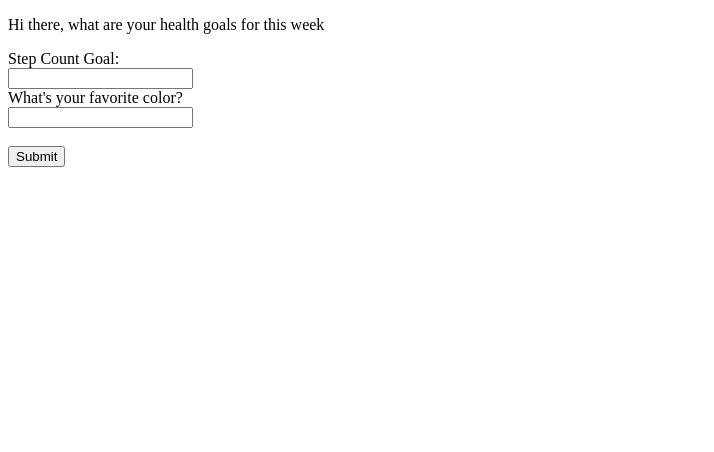
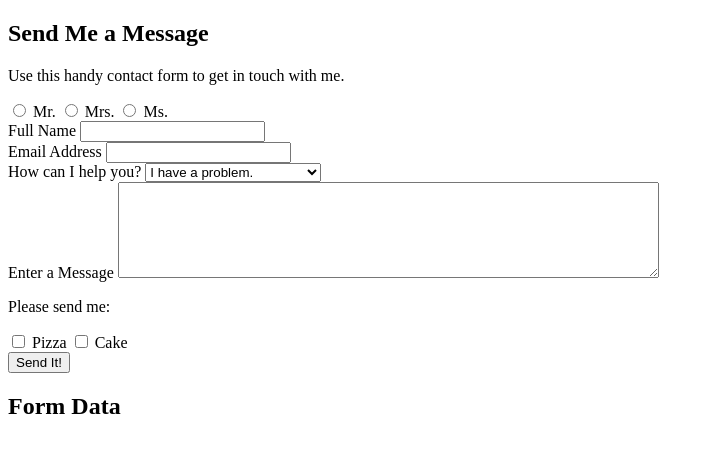
Before and after one commit to matthewdressa/Fitbit_pipeline, a plain HTML site: page index.html in a window 1280 px wide. Shown: the whole page, without its empty margins (0-714 px from the left). Drawn offline with Linux system fonts and the light colour scheme.

Commit message:
Added js file

```diff
--- /dev/null
+++ b/assets/js/data_grab.js
@@ -0,0 +1,19 @@
+function handleFormSubmit(event) {
+    event.preventDefault();
+
+    const data = new FormData(event.target);
+
+    const formJSON = Object.fromEntries(data.entries());
+
+    // for multi-selects, we need special handling
+    // formJSON.colors = data.getAll('colors');
+    formJSON.snacks = data.getAll('snacks');
+    // formJSON.snacks = data.getAll('snacks');
+    // formJSON.snacks = data.getAll('snacks');
+
+    const results = document.querySelector('.results pre');
+    results.innerText = JSON.stringify(formJSON, null, 2);
+  }
+
+  const form = document.querySelector('.contact-form');
+  form.addEventListener('submit', handleFormSubmit);
--- a/index.html
+++ b/index.html
@@ -5,19 +5,115 @@
     <meta name="viewport" content="width=device-width, initial-scale=1.0">
     <meta http-equiv="X-UA-Compatible" content="ie=edge">
     <title>HTML 5 Boilerplate</title>
-    <!-- <link rel="stylesheet" href="style.css"> -->
+
   </head>
-  <body>
+
+  <section class="contact-form">
+    <h1>Send Me a Message</h1>
+    <p>Use this handy contact form to get in touch with me.</p>
+
+    <form>
+      <div class="input-group">
+        <input id="salutation-mr" name="salutation" type="radio" value="Mr."/>
+        <label class="inline" for="salutation-mr">Mr.</label>
+
+        <input id="salutation-mrs" name="salutation" type="radio" value="Mrs."/>
+        <label class="inline" for="salutation-mrs">Mrs.</label>
+
+        <input id="salutation-ms" name="salutation" type="radio" value="Ms."/>
+        <label class="inline" for="salutation-ms">Ms.</label>
+      </div>
+
+      <div class="input-group">
+        <label for="name">Full Name</label>
+        <input id="name" name="name" type="text"/>
+      </div>
+
+      <div class="input-group">
+        <label for="email">Email Address</label>
+        <input id="email" name="email" type="email"/>
+      </div>
+
+      <div class="input-group">
+        <label for="subject">How can I help you?</label>
+        <select id="subject" name="subject">
+          <option>I have a problem.</option>
+          <option>I have a general question.</option>
+        </select>
+      </div>
+
+      <div class="input-group">
+        <label for="message">Enter a Message</label>
+        <textarea id="message" name="message" rows="6" cols="65"></textarea>
+      </div>
+
+      <div class="input-group">
+        <p class="group-label">Please send me:</p>
+        <input id="snacks-pizza" name="snacks" type="checkbox" value="pizza"/>
+        <label class="inline" for="snacks-pizza">Pizza</label>
+        <input id="snacks-cake" name="snacks" type="checkbox" value="cake"/>
+        <label class="inline" for="snacks-cake">Cake</label>
+      </div>
+      <input name="secret" type="hidden" value="1b3a9374-1a8e-434e-90ab-21aa7b9b80e7"/>
+      <button type="submit">Send It!</button>
+    </form>
+  </section>
+
+  <div class="results">
+    <h2>Form Data</h2>
+    <pre></pre>
+  </div>
+
+    </html>
+
+    <script src="assets/js/data_grab.js"></script>
+
+  </body>
+
+
+ <!-- <body>
+
+    <section>
       <p>Hi there, what are  your health goals for this week</p>
 
       <form>
-        <label for="fname">Step Count Goal:</label><br>
-        <input type="text" id="fname" name="fname"><br>
-        <label for="lname">What's your favorite color?</label><br>
-        <input type="text" id="lname" name="lname"></form><br>
+        <label for="count_goal">Step Count Goal:</label><br>
+        <input type="text" id="count_goal" name="count_goal"><br>
+
+        <label for="colors">Choose favorite color:</label>
+          <select name="colors" id="colors">
+            <option value="red">red</option>
+            <option value="orange">orange</option>
+            <option value="yellow">yellow</option>
+            <option value="green">green</option>
+            <option value="blue">blue</option>
+            <option value="indigo">indigo</option>
+            <option value="violet">violet</option>
+
+          </select><br><br>
+
+        <label for="cars">Choose Fitbit Version:</label>
+          <select name="cars" id="cars">
+            <option value="ionic">Ionic</option>
+            <option value="v">Versa</option>
+            <option value="vlite">Versa Lite</option>
+            <option value="v2">Versa 2</option>
+            <option value="v3">Versa 3</option>
+            <option value="sense">Sense</option>
+
+
+          </select><br><br>
+
+        <input type="radio" id="html" name="fav_language" value="HTML">
+        <label for="html">Digital Clock</label><br>
+        <input type="radio" id="css" name="fav_language" value="CSS">
+        <label for="css">Analog Clock</label><br>
         <input type="submit" value="Submit">
 
+
       </form>
-
-  </body>
-</html>
+      </section>
+      <div class="results">
+        <h2>Form Data</h2>
+        <pre></pre>
+      </div> -->
```
